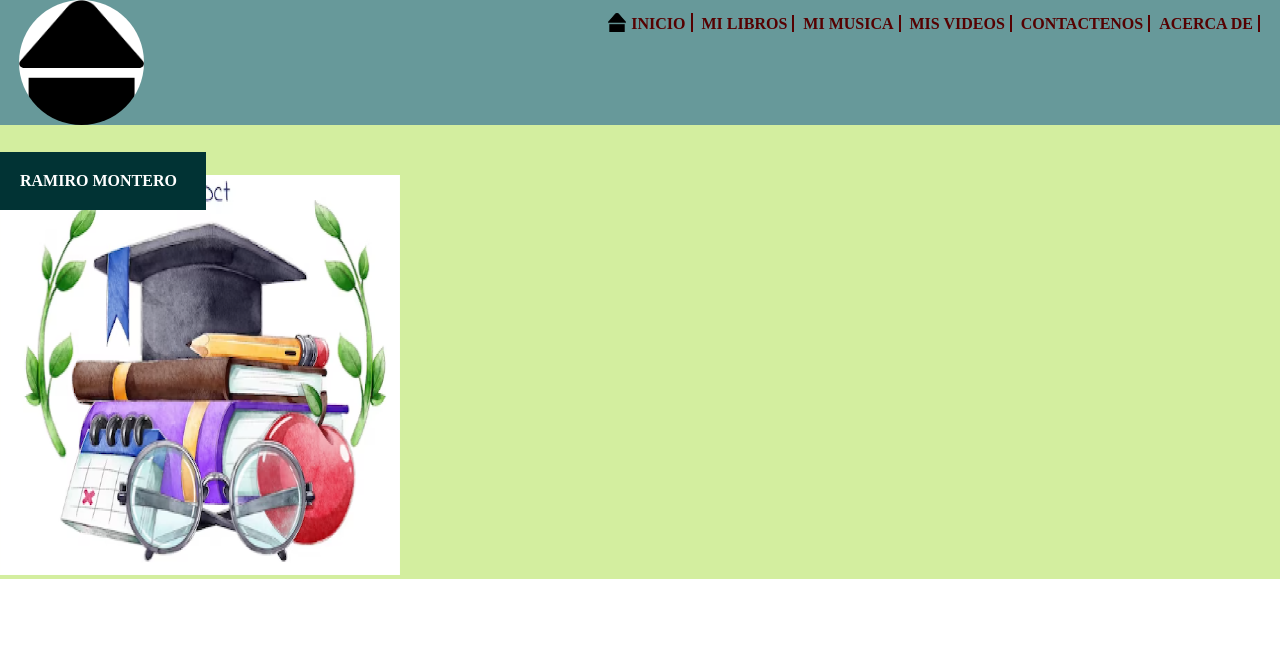
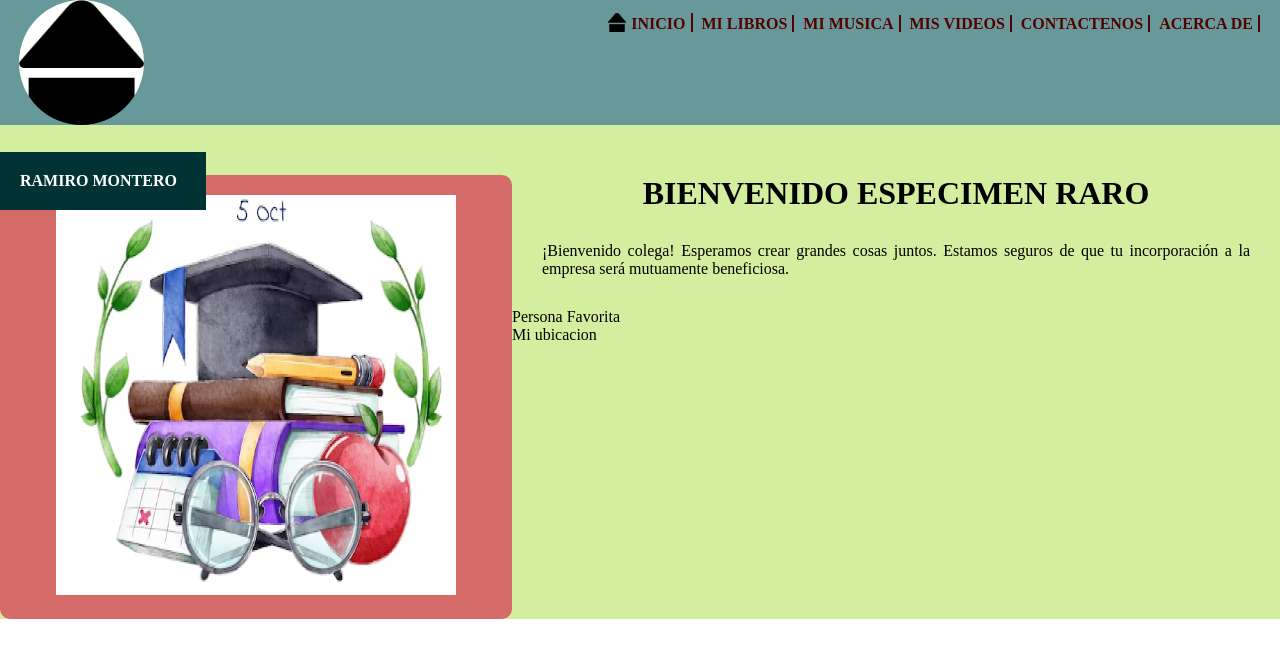
Before and after one commit to Pingugou/MiProyecto-1-2023, a plain HTML site: page index.html in a window 1280 px wide. Drawn offline with Linux system fonts and the light colour scheme.

Commit message:
cambio en mi index

```diff
--- a/css/estilo.css
+++ b/css/estilo.css
@@ -74,3 +74,19 @@ ul li a:hover{
 #cuerpoDetalle{
     flex: 60%;
 }
+#bordeImagen{
+    background-color: #d46b68;
+    padding: 20px;
+    text-align: center;
+    border-radius: 10px;
+}
+h1{
+    text-align: center;
+    font-weight: bold;
+    text-transform: uppercase;
+}
+#datosDetalle{
+    text-align: justify;
+    padding: 30px;
+
+}
--- a/index.html
+++ b/index.html
@@ -28,10 +28,26 @@
     <!--Aqui colocamos el cuerpo del index-->
     <div id="cuerpoContenido">
         <div id="cuerpoImagen">
-            <div id="bordeImagen"></div>
+            <div id="bordeImagen">
             <img src="/img/Graduacion.png" height="400" width="400">
+            </div>
         </div>
-        <div id="cuerpoDetalle"></div>
+        <div id="cuerpoDetalle">
+            <h1>Bienvenido especimen raro</h1>
+            <div id="datosDetalle">
+                <p>¡Bienvenido colega! Esperamos crear grandes cosas juntos. Estamos seguros de que tu incorporación a la empresa será mutuamente beneficiosa.</p>
+
+            </div>
+            <div id="botones">
+                <div id="botonFavorito">Persona Favorita</div>
+                <div id="botonUbicacion">
+                    Mi ubicacion
+                </div>
+            </div>
+        </div>
+
+
+
     </div>
     <!--Aqui colocaremos el pie de la web-->
     <footer></footer>
```
